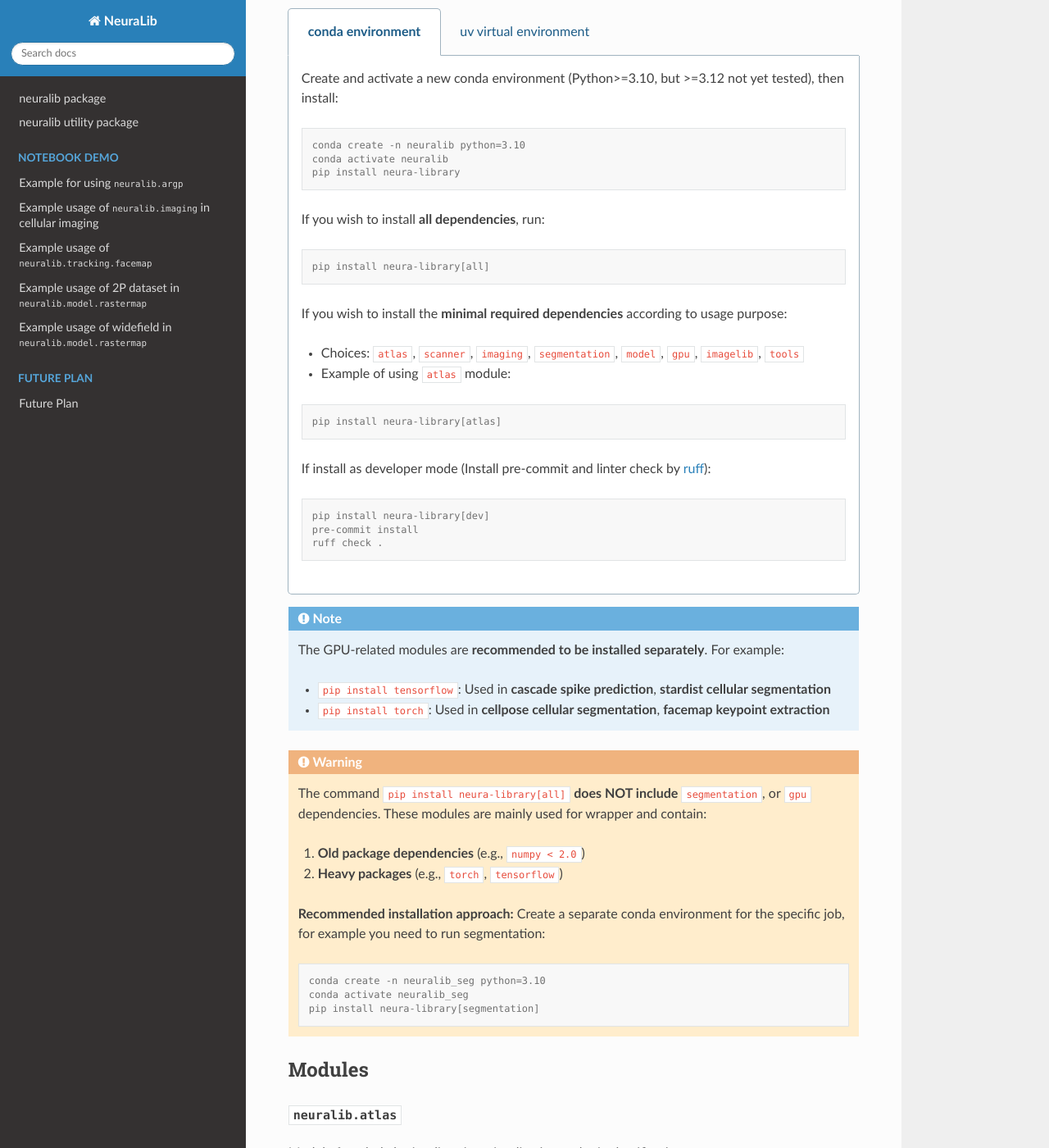
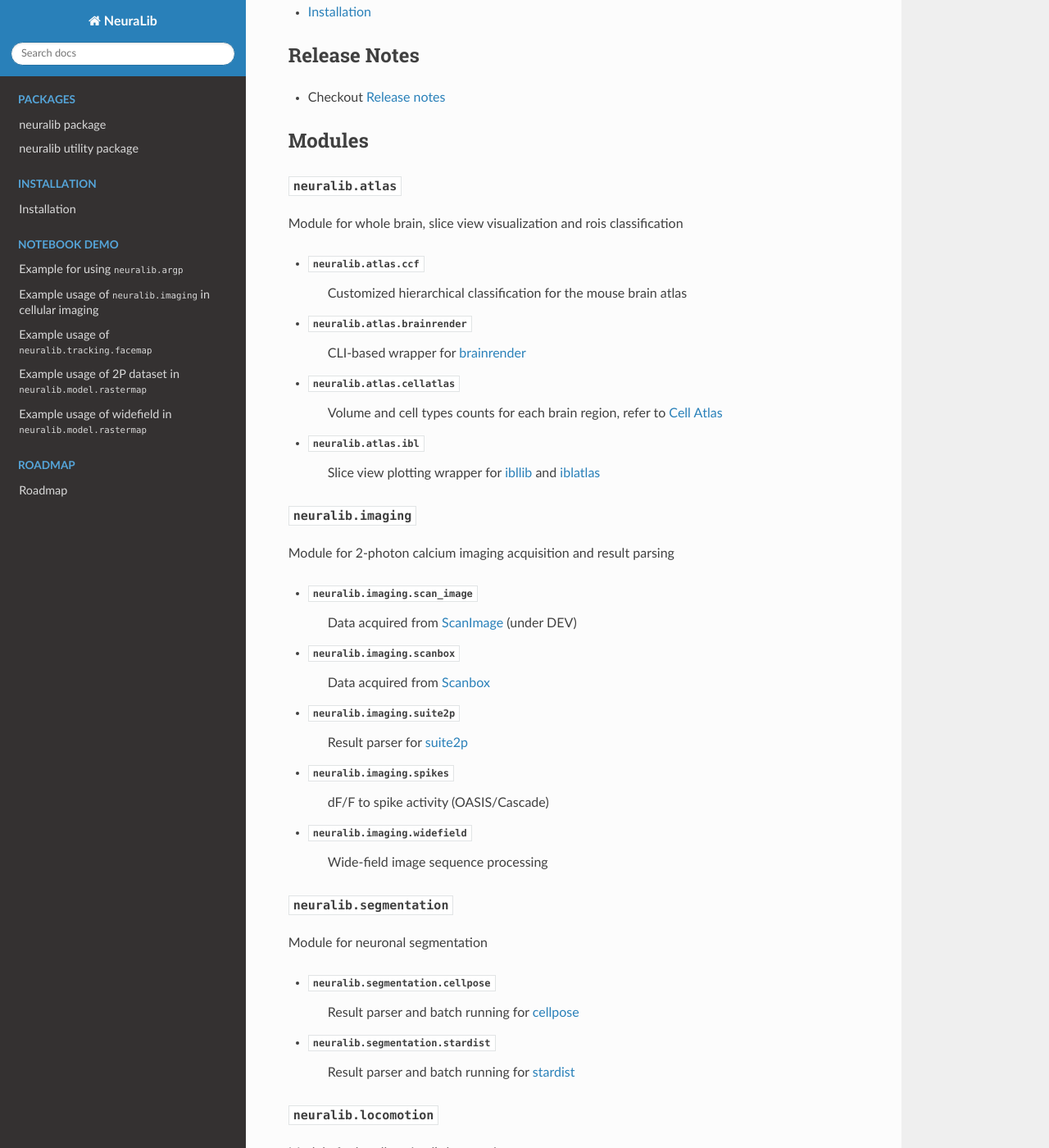
Before and after one commit to ytsimon2004/neuralib, a Sphinx documentation site: the page built from doc/source/index.rst, in a window 1280 px wide and 1400 px high, scrolled down 1238 px. Shown: the whole window at 82% size. Built offline with Sphinx 7.4.7 and the Read the Docs theme 3.1.0, drawn with Linux system fonts in a browser that asks for light colours; pages that are not in the unit, such as notebooks, are missing from menus; some of the changed text lies outside the part shown.

Commit message:
installation doc refactor

```diff
--- a/doc/source/index.rst
+++ b/doc/source/index.rst
@@ -16,8 +16,21 @@
 
 .. toctree::
    :maxdepth: 1
+   :caption: Packages
+
 
    api/neuralib.rst
+
+
+Installation
+-----------------------
+
+.. toctree::
+   :maxdepth: 1
+   :caption: Installation
+
+   api/installation.rst
+
 
 
 Release Notes
@@ -26,120 +39,6 @@
 - Checkout `Release notes <https://github.com/ytsimon2004/neuralib/releases>`_
 
 
-Installation
------------------------
-
-.. tabs::
-
-    .. tab:: conda environment
-
-        Create and activate a new conda environment (Python>=3.10, but >=3.12 not yet tested), then install:
-
-        .. code-block:: console
-
-            conda create -n neuralib python=3.10
-            conda activate neuralib
-            pip install neura-library
-
-
-        If you wish to install **all dependencies**, run:
-
-        .. code-block:: console
-
-            pip install neura-library[all]
-
-
-        If you wish to install the **minimal required dependencies** according to usage purpose:
-
-        - Choices: ``atlas``, ``scanner``, ``imaging``, ``segmentation``, ``model``, ``gpu``, ``imagelib``, ``tools``
-
-        - Example of using ``atlas`` module:
-
-        .. code-block:: console
-
-            pip install neura-library[atlas]
-
-
-        If install as developer mode (Install pre-commit and linter check by `ruff <https://github.com/astral-sh/ruff>`_):
-
-        .. code-block:: console
-
-            pip install neura-library[dev]
-            pre-commit install
-            ruff check .
-
-
-    .. tab:: uv virtual environment
-
-        Install uv, run in Unix or git bash (Windows):
-
-        .. code-block::
-
-            curl -LsSf https://astral.sh/uv/install.sh | sh
-
-
-        Follow uv project structure `doc <https://docs.astral.sh/uv/guides/projects/#creating-a-new-project>`_:
-
-
-        .. code-block::
-
-            uv init
-
-
-        Make sure python version (>=3.10, but >=3.12 not yet tested), both in ``pyproject.py`` and ``.python-version``
-
-        .. code-block::
-
-            uv python install 3.10
-
-
-        If you wish to install **all dependencies**, run:
-
-        .. code-block:: console
-
-            uv add neura-library[all]
-
-        If you wish to install the **minimal required dependencies** according to usage purpose:
-
-        - Choices: ``atlas``, ``scanner``, ``imaging``, ``segmentation``, ``model``, ``gpu``, ``imagelib``, ``tools``
-
-        - Example of using ``atlas`` module:
-
-        .. code-block:: console
-
-            uv add neura-library[atlas]
-
-        If install as developer mode (Install pre-commit and linter check by `ruff <https://github.com/astral-sh/ruff>`_):
-
-        .. code-block:: console
-
-            uv add neura-library[dev]
-            pre-commit install
-            ruff check .
-
-
-.. note::
-    The GPU-related modules are **recommended to be installed separately**.
-    For example:
-
-    - ``pip install tensorflow``: Used in **cascade spike prediction**, **stardist cellular segmentation**
-    - ``pip install torch``: Used in **cellpose cellular segmentation**, **facemap keypoint extraction**
-
-.. warning::
-    The command ``pip install neura-library[all]`` **does NOT include** ``segmentation``, or ``gpu`` dependencies.
-    These modules are mainly used for wrapper and contain:
-
-    1. **Old package dependencies** (e.g., ``numpy < 2.0``)
-    2. **Heavy packages** (e.g., ``torch``, ``tensorflow``)
-
-    **Recommended installation approach:**
-    Create a separate conda environment for the specific job, for example you need to run segmentation:
-
-    .. code-block:: console
-
-        conda create -n neuralib_seg python=3.10
-        conda activate neuralib_seg
-        pip install neura-library[segmentation]
 
 
 
@@ -364,9 +263,9 @@
 
 .. toctree::
     :maxdepth: 2
-    :caption: Future plan
+    :caption: Roadmap
 
-    api/future_plan.rst
+    api/roadmap.rst
 
 
 
```
Also changed, not shown: README.md (+2 -50 lines), doc/source/api/installation.rst (added, +118 -0 lines), doc/source/api/roadmap.rst (renamed from doc/source/api/future_plan.rst, +5 -2 lines), pyproject.toml (+29 -52 lines).
